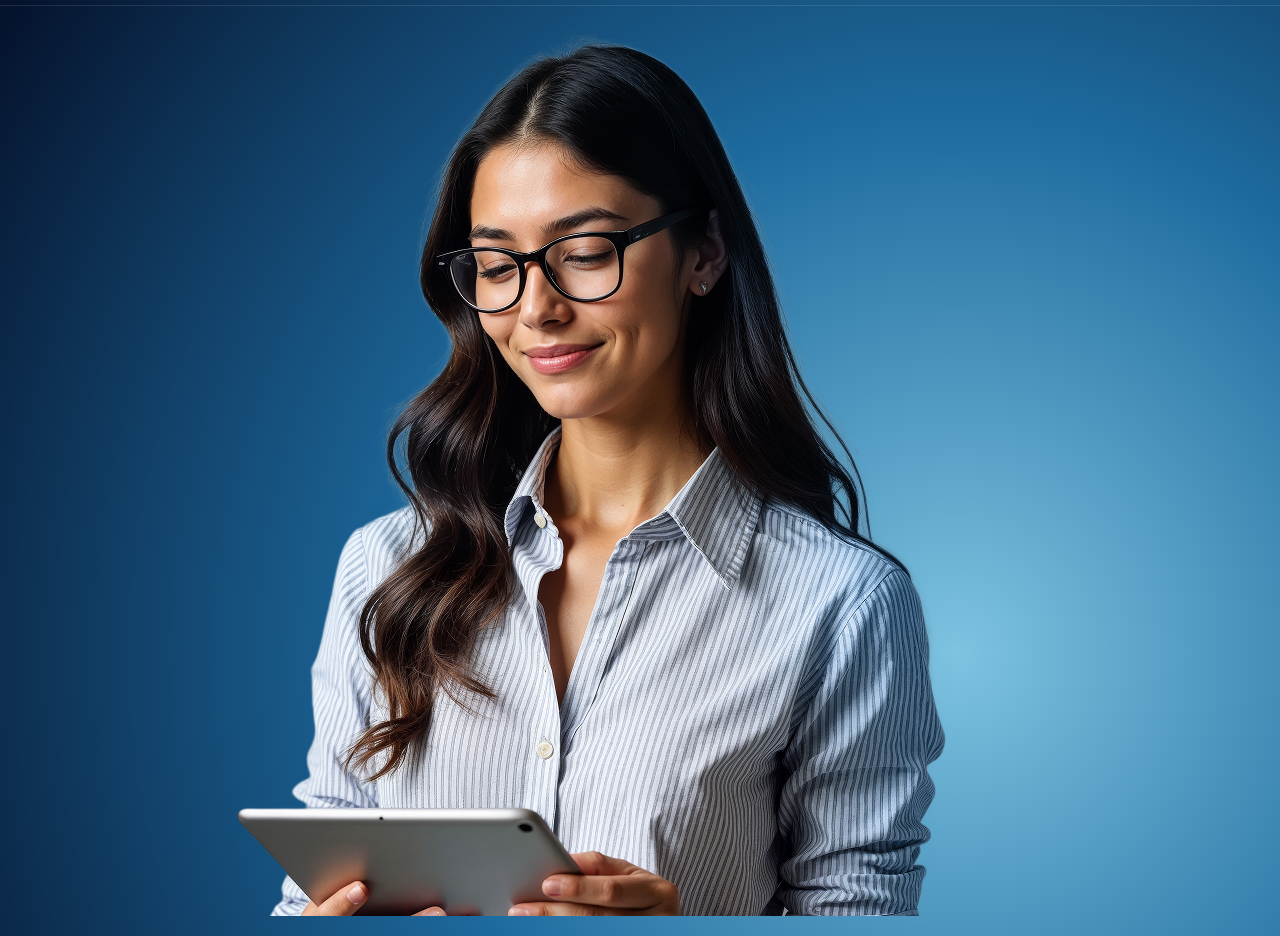
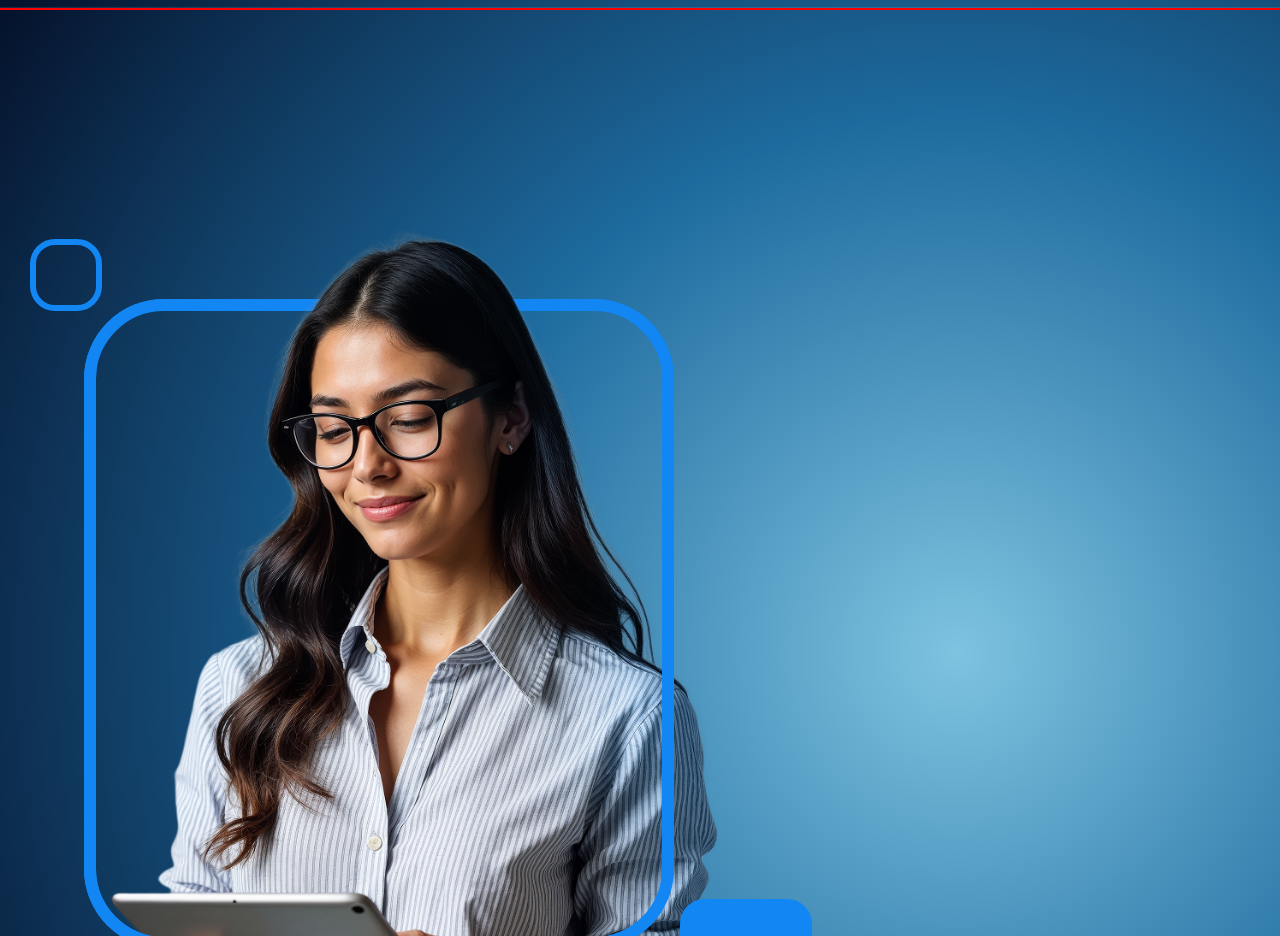
Before and after one commit to kleyton-ferreira/Landing-Page-Escempe, a website: page index.html in a window 1280 px wide. Shown: the part 122-1058 px from the top of the page. Drawn offline with nearby package versions, Linux system fonts and the light colour scheme; a web font is replaced by a local one.

Commit message:
style: add one corrector style reset

```diff
--- a/components/css/index.css
+++ b/components/css/index.css
@@ -1,11 +1,12 @@
 .header {
+  position: relative;
   width: 100%;
   height: 1108px;
   background: #05132d;
   background: radial-gradient(circle, #7ec3e0 0%, #1d6a9e 42.5%, #05132d 90%);
   background-size: 150% 150%;
   animation: radial 6s ease infinite alternate;
-  overflow: hidden;
+  /* overflow: hidden; */
 }
 
 @keyframes radial {
@@ -72,7 +73,7 @@
 .header .content-navbar .navButtons a {
   position: relative;
   display: flex;
-  align-items: flex-end;
+  align-items: center;
   gap: 10px;
   padding: 10px 30px;
   background: transparent;
@@ -160,3 +161,75 @@
 .header .navbar-icons a:hover i {
   color: var(--brand-white-primary);
 }
+
+/* BANNER================== */
+
+.banner {
+  position: relative;
+  transform: translateX(-96px);
+}
+.banner .banner-border {
+  position: absolute;
+  z-index: 8;
+  top: 290px;
+  left: 150px;
+  bottom: 0;
+  background: transparent;
+  width: 590px;
+  height: 650px;
+  border-radius: 80px;
+  border-right: 12px solid var(--brand-blue-borders);
+  border-left: 12px solid var(--brand-blue-borders);
+  border-bottom: 12px solid var(--brand-blue-borders);
+}
+
+.banner .banner-border::before {
+  content: "";
+  position: absolute;
+  top: -60px;
+  left: -66px;
+  width: 60px;
+  height: 60px;
+  background: transparent;
+  border: 6px solid var(--brand-blue-borders);
+  border-radius: 25px;
+}
+.banner .banner-border::after {
+  content: "";
+  position: absolute;
+  top: 94%;
+  right: -150px;
+  width: 120px;
+  height: 120px;
+  background: var(--brand-blue-borders);
+  border: 6px solid var(--brand-blue-borders);
+  border-radius: 25px;
+}
+
+.banner .banner-borders {
+  position: absolute;
+  z-index: 1;
+  top: 290px;
+  left: 150px;
+  bottom: 0;
+  background: transparent;
+  width: 590px;
+  height: 650px;
+  border-radius: 80px;
+  border-top: 12px solid var(--brand-blue-borders);
+  border-right: 12px solid var(--brand-blue-borders);
+  border-left: 12px solid var(--brand-blue-borders);
+  border-bottom: 12px solid var(--brand-blue-borders);
+}
+
+.banner .img-banner-content {
+  position: absolute;
+  z-index: 4;
+  top: 127px;
+}
+
+.banner .img-banner-content img {
+  width: 920px;
+  height: 920px;
+  object-fit: contain;
+}
--- a/components/css/reset.css
+++ b/components/css/reset.css
@@ -14,7 +14,7 @@
   --brand-black-dark: hsl(0, 0%, 0%);
   --brand-color-icons: hsl(197, 64%, 24%);
   --brand-blue-secundary: hsl(222, 75%, 32%);
-  --brand-blue-borders: #1186f3;
+  --brand-blue-borders: hsl(209, 90%, 51%);
 }
 
 /* ====================== SCROLL BAR ====================== */
@@ -88,9 +88,10 @@ strong {
 }
 
 .container {
-  max-width: 1660px;
-  margin: auto;
-  padding-inline: 30px;
+  max-width: 1570px;
+  margin: 0 auto;
+  padding-inline: 1.8rem;
+  border: 1px solid red;
 }
 
 /* MENU - MOBILE */
```
Also changed, not shown: components/js/main.js (+8 -0 lines).
